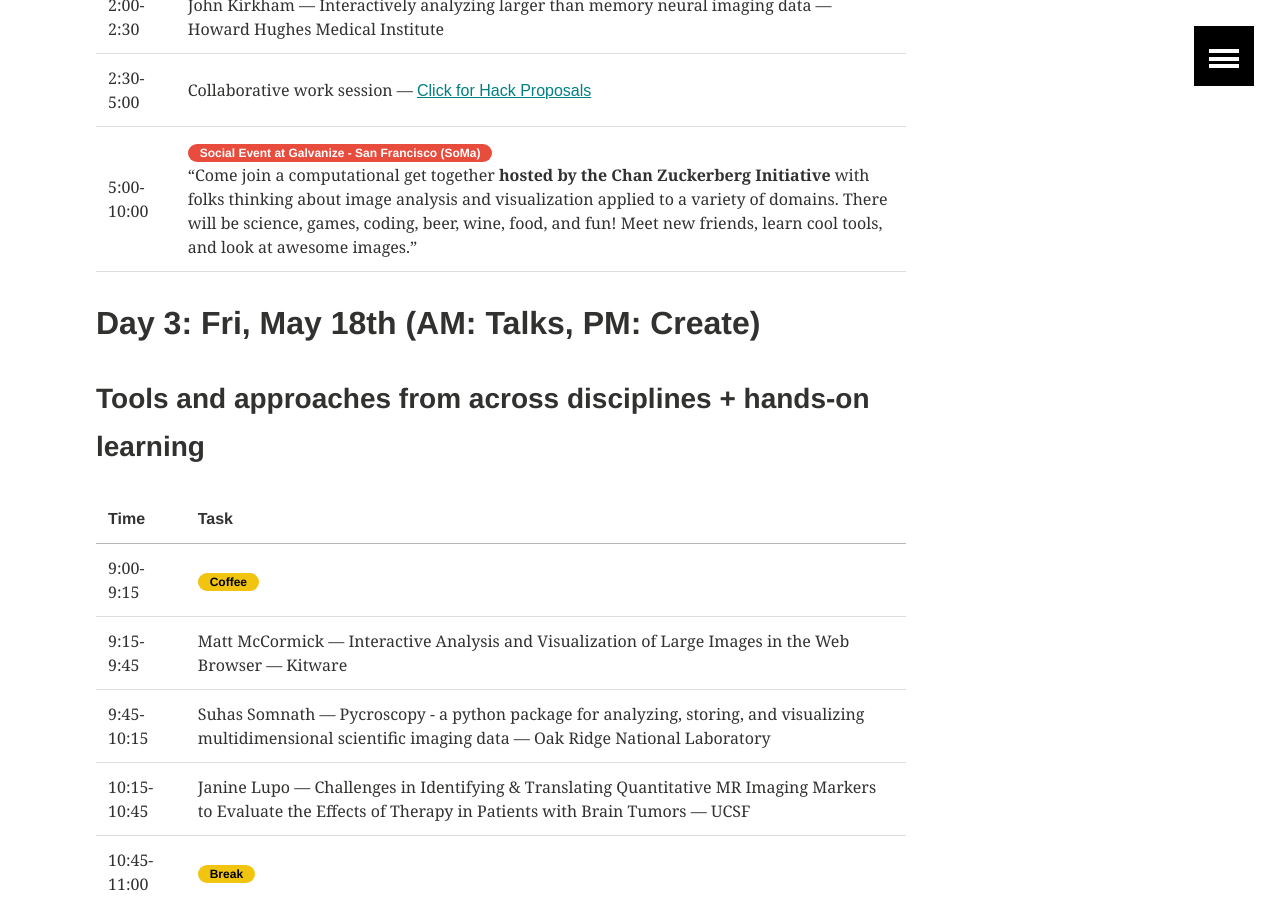
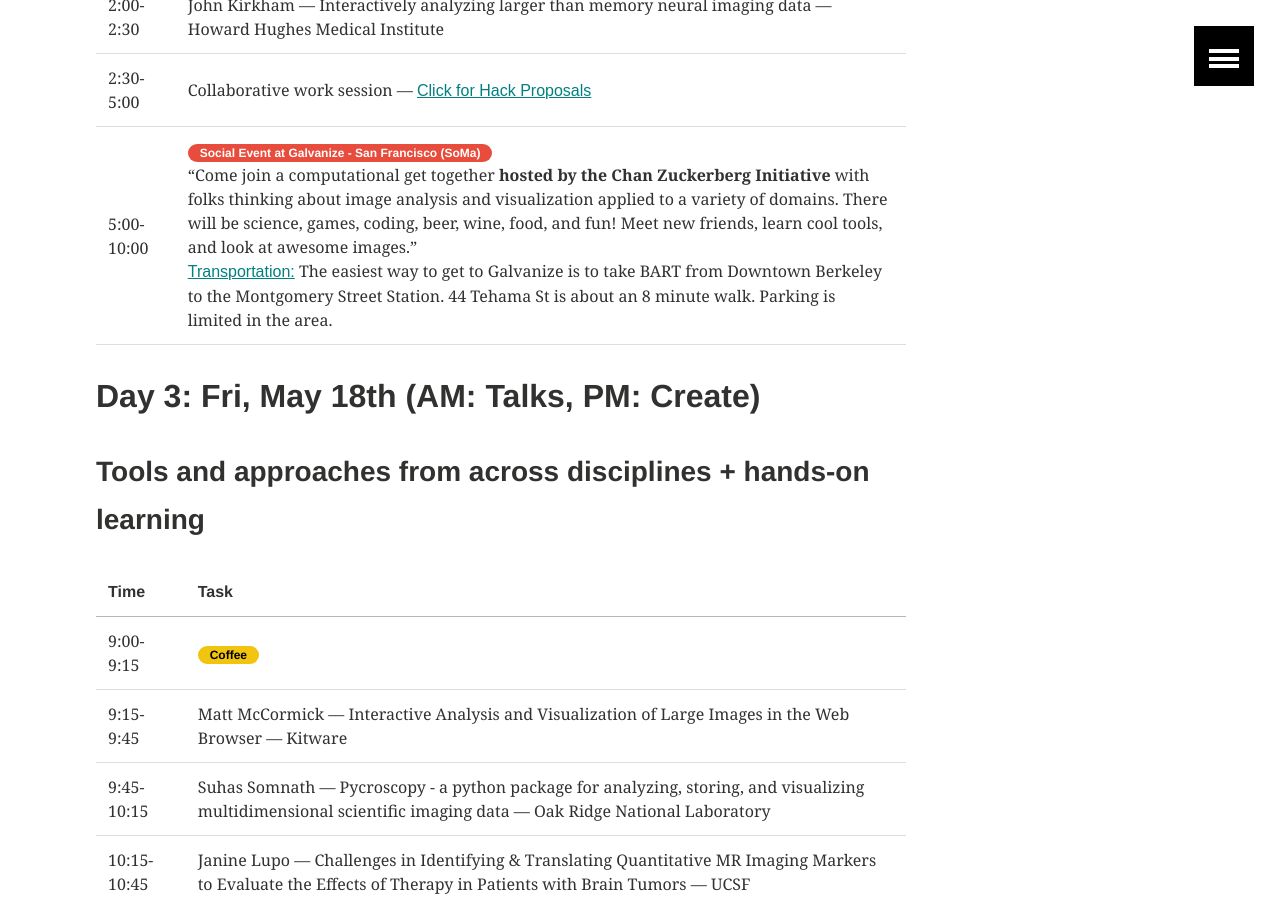
Before and after one commit to imagexd/imagexd.github.io, a Jekyll site: the page built from programs/imagexd2018.md, in a window 1280 px wide and 900 px high, scrolled down 2085 px. Built offline with Jekyll 4.4.1, drawn with Linux system fonts in a browser that asks for light colours.

```diff
--- a/programs/imagexd2018.md
+++ b/programs/imagexd2018.md
@@ -59,8 +59,7 @@
 |----
 | 2:00-2:30   | John Kirkham --- Interactively analyzing larger than memory neural imaging data --- Howard Hughes Medical Institute|
 | 2:30-5:00   | Collaborative work session --- <a href="https://public.etherpad-mozilla.org/p/ImageXD2018"> Click for Hack Proposals</a>|
-| 5:00-10:00   | <span class="badge danger">Social Event at Galvanize - San Francisco (SoMa)</span> <br/> “Come join a computational get together **hosted by the Chan Zuckerberg Initiative** with folks thinking about image analysis and visualization applied to a variety of domains. There will be science, games, coding, beer, wine, food, and fun! Meet new friends, learn cool tools, and look at awesome images.” |
-
+| 5:00-10:00   | <span class="badge danger">Social Event at Galvanize - San Francisco (SoMa)</span> <br/> “Come join a computational get together **hosted by the Chan Zuckerberg Initiative** with folks thinking about image analysis and visualization applied to a variety of domains. There will be science, games, coding, beer, wine, food, and fun! Meet new friends, learn cool tools, and look at awesome images.” <br/> [Transportation:](https://www.google.com/maps/dir/Downtown+Berkeley,+Berkeley,+CA/44+Tehama+St,+San+Francisco,+CA+94105/@37.8282508,-122.3688948,13z/data=!4m14!4m13!1m5!1m1!1s0x80857e9c44a8c90f:0xee9ae94cbcd615ec!2m2!1d-122.2696423!2d37.8692584!1m5!1m1!1s0x8085807c)  The easiest way to get to Galvanize is to take BART from Downtown Berkeley to the Montgomery Street Station.  44 Tehama St is about an 8 minute walk.  Parking is limited in the area.|
 
 ## Day 3: Fri, May 18th (AM: Talks, PM: Create)
 
```
